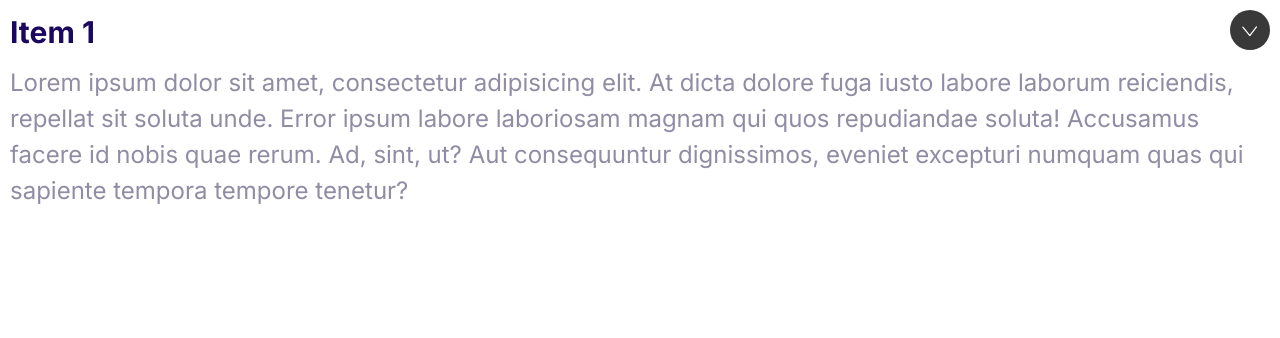
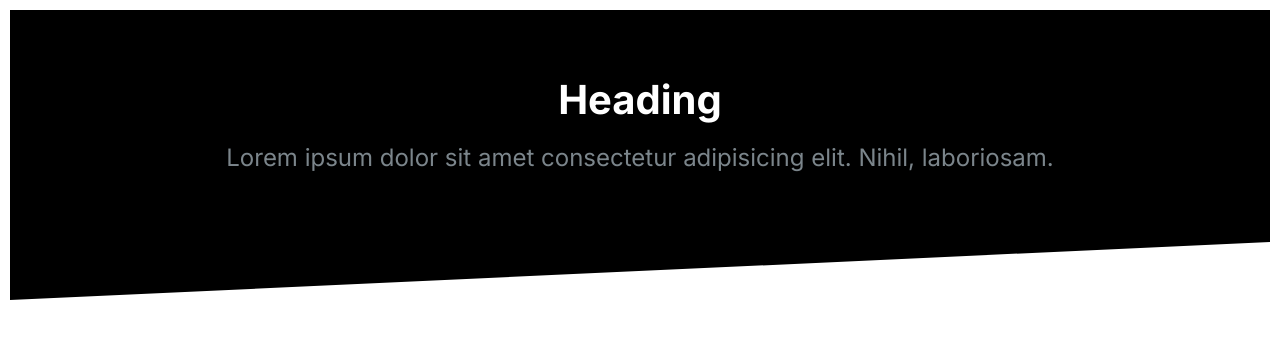
Before and after one commit to victor-7-7/moshify, a plain HTML site: page index.html in a window 1280 px wide. Drawn offline with nearby package versions, Linux system fonts and the light colour scheme.

Commit message:
Build the blocks component.

```diff
--- a/css/styles.css
+++ b/css/styles.css
@@ -602,7 +602,49 @@ elements. > - child combinator */
 }
 
 .collapsible--expanded .collapsible__content {
-  /* max- нужен, чтобы расшириться НЕ на всю высоту экрана */
+  /* max- нужен, чтобы расшириться НЕ на всю высоту экрана,
+  а только на необходимую высоту, заданную свойством height */
   max-height: 100vh;
   opacity: 1;
 }
+
+/* =================== Blocks =================== */
+
+.block {
+  --padding-vertical: 6rem;
+  padding: var(--padding-vertical) 2rem;
+}
+
+.block__header {
+  text-align: center;
+}
+
+.block__heading {
+  margin-top: 0;
+}
+
+.block--dark {
+  background: #000;
+  color: #7b858b;
+}
+
+.block--dark .block__heading {
+  color: #fff;
+}
+
+.block--skewed-right {
+  padding-bottom: calc(var(--padding-vertical) + 4rem);
+  clip-path: polygon(0% 0%, 100% 0%, 100% 100%, 0% 80%);
+}
+
+.block--skewed-left {
+  padding-bottom: calc(var(--padding-vertical) + 4rem);
+  clip-path: polygon(0% 0%, 100% 0%, 100% 80%, 0% 100%);
+}
+
+.container {
+  max-width: 1140px;
+  margin: 0 auto;
+}
+
+/* =================== Navigation bars =================== */
--- a/index.html
+++ b/index.html
@@ -12,17 +12,15 @@
   <link rel="stylesheet" href="css/styles.css">
 </head>
 <body>
-  <div class="collapsible collapsible--expanded">
-    <header class="collapsible__header">
-      <h2 class="collapsible__heading">Item 1</h2>
-      <svg class="icon icon--white collapsible__chevron">
-        <use xlink:href="images/sprite.svg#chevron"></use>
-      </svg>
+  <section class="block block--dark block--skewed-left">
+    <header class="block__header">
+      <h2 class="block__heading">Heading</h2>
+      <p>
+        Lorem ipsum dolor sit amet consectetur adipisicing elit. Nihil,
+        laboriosam.
+      </p>
     </header>
-    <div class="collapsible__content">
-      Lorem ipsum dolor sit amet, consectetur adipisicing elit. At dicta dolore fuga iusto labore laborum reiciendis, repellat sit soluta unde. Error ipsum labore laboriosam magnam qui quos repudiandae soluta! Accusamus facere id nobis quae rerum. Ad, sint, ut? Aut consequuntur dignissimos, eveniet excepturi numquam quas qui sapiente tempora tempore tenetur?
-    </div>
-  </div>
+  </section>
   <script src="js/main.js"></script>
 </body>
 </html>
```
